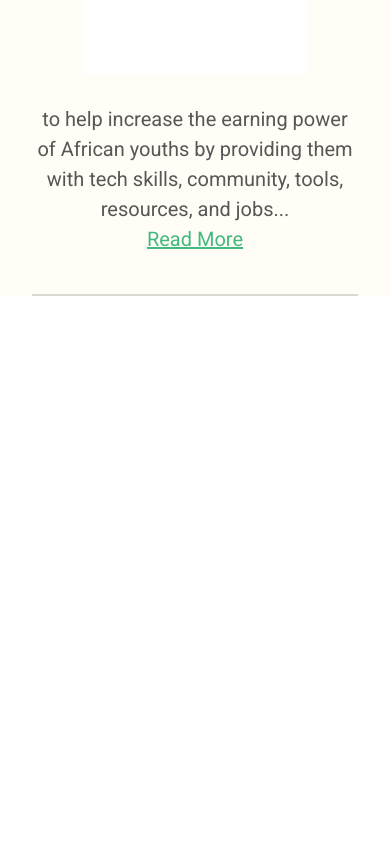
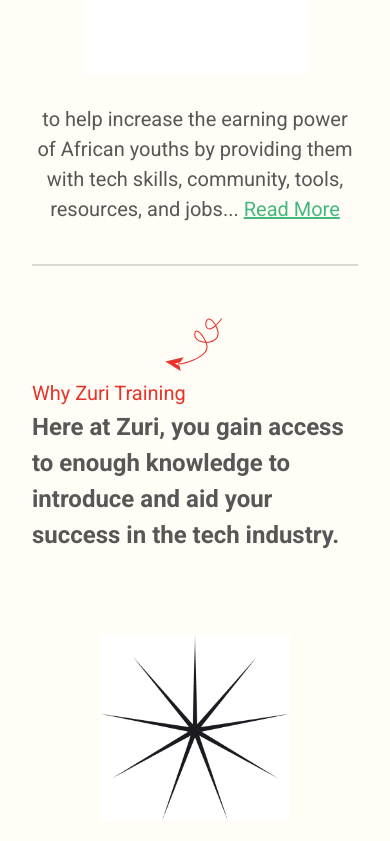
Before and after one commit to Nkiriobasi/zuri-clone.github.io, a React (Create React App) app: page /training in a window 390 px wide. Shown: the part 1115-1956 px from the top of the page. Before the commit the page ends 1411 px from the top, so only its background shows below. Built offline with nearby package versions, Linux system fonts and the light colour scheme; a web font is replaced by a local one.

Commit message:
finished the third-sec styling

```diff
--- a/src/Routes/TrainingPage.js
+++ b/src/Routes/TrainingPage.js
@@ -8,6 +8,9 @@
 import Section1Wire from '../assets/section1wire.svg';
 import Male1 from '../assets/male1.jpeg';
 import Ingresive from '../assets/ingresive.jpeg';
+import Section3Wire from '../assets/section3wire.svg';
+import Star from '../assets/Star.jpeg';
+
 
 const TrainingPage = () => {
   return (
@@ -39,7 +42,7 @@
           </div>
 
           <div className="first-sec-item2 text-center w-6/12">
-            <p className='first-red-text text-lg'>And now your search has ended...</p>
+            <p className='red-text text-lg'>And now your search has ended...</p>
             <p className='first-bold-text pt-2.5 font-bold'>Gain knowledge to help you scale through the tech industry for free.</p>
             <div className='wire flex justify-end'>
               <img src={Line} alt="line" className='md:w-64 w-36' />
@@ -64,7 +67,7 @@
       </section>
 
 
-      <section className="second-sec pt-12 h-auto 2xl:px-0 px-8">
+      <section className="second-sec pt-12 h-auto 2xl:px-0 px-8" id="about">
         <hr className='hr-line' />
         <div className="second-sec-wrapper flex items-center justify-center">
           <div className="second-sec-items w-1/3">
@@ -81,11 +84,34 @@
 
           <div className="second-sec-items w-1/3">
             <p className="second-sec-p-light-text xl:text-2xl lg:text-xl lg text-right">to help increase the earning power of African youths by providing them with tech
-              skills, community, tools, resources, and jobs... <br /><span className="green-text underline">Read More</span>
+              skills, community, tools, resources, and jobs... <span className="green-text underline cursor-pointer">Read More</span>
             </p>
           </div>
         </div>
         <hr className='hr-line' />
+      </section>
+
+
+      <section className="third-sec pt-12 h-auto 2xl:px-0 px-8" id="why-us">
+        <div className="third-sec-wrapper flex items-end justify-between">
+          <div className='third-sec-col max-w-3xl'>
+            <div className='flex justify-center items-center'>
+              <img src={Section3Wire} alt="section3wire" className='section3wire' />
+            </div>
+            <div>
+              <p className='third-sec-sm-text red-text text-2xl'>Why Zuri Training</p>
+              <p className='third-sec-bold-text font-bold'>Here at Zuri, you gain access to enough
+                knowledge to introduce and aid your success in the tech industry.
+              </p>
+            </div>
+          </div>
+
+          <div className='w-full h-72 flex justify-center items-end'>
+            <div className='mb-5'>
+              <img src={Star} alt="star" className='star' />
+            </div>
+          </div>
+        </div>
       </section>
     </main>
   );
--- a/src/index.css
+++ b/src/index.css
@@ -153,10 +153,6 @@
   align-items: center;
 }
 
-.first-red-text{
-  color: #E7332B;
-}
-
 .first-bold-text{
   font-size: 3.375rem;
 }
@@ -178,6 +174,27 @@
 
 .green-text{
   color: #43B97F;
+}
+
+
+/* Third-sec */
+.third-sec{
+  max-width: 1440px;
+  margin: 0 auto;
+}
+
+.section3wire{
+  max-width: 7.875rem;
+  height: auto;
+}
+
+.third-sec-bold-text{
+  font-size: 2.5rem;
+}
+
+.star{
+  max-width: 190px;
+  height: auto;
 }
 
 
@@ -205,6 +222,12 @@
 
   .first-bold-text{
     font-size: 3rem;
+  }
+
+
+
+  .third-sec-bold-text{
+    font-size: 1.875rem;
   }
 }
 
@@ -237,6 +260,19 @@
     font-size: 1.25rem;
     padding-top: 1.875rem;
     padding-bottom: 2.5rem;
+  }
+
+
+  .third-sec-wrapper{
+    flex-direction: column;
+  }
+
+  .third-sec-col{
+    max-width: 100%;
+  }
+
+  .third-sec-sm-text{
+    font-size: 1.25rem;
   }
 }
 
@@ -278,6 +314,15 @@
   .first-bold-text{
     font-size: 2.375rem;
   }
+
+
+  .third-sec-bold-text{
+    font-size: 1.5rem;
+  }
+
+  .section3wire{
+    max-width: 5rem;
+  }
 }
 
 
```
Also changed, not shown: src/assets/Star.jpeg (added), src/assets/section3wire.svg (added).
